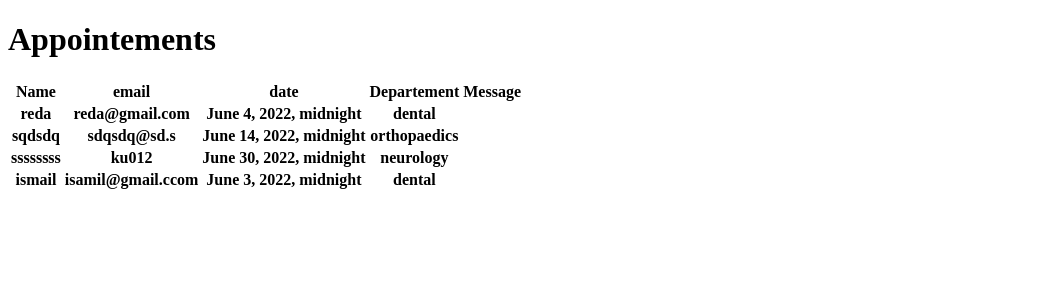
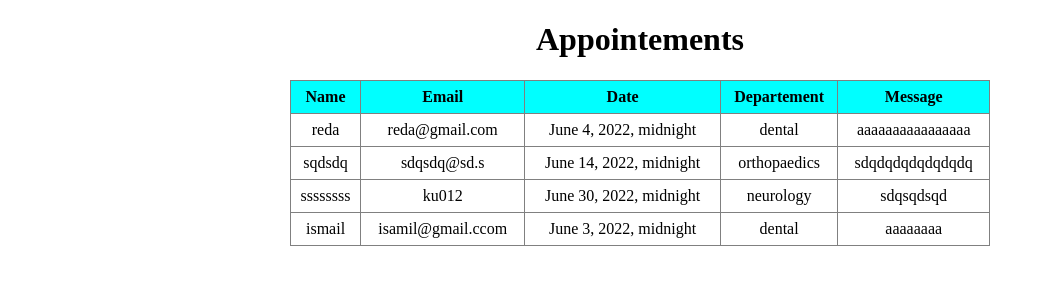
Before and after one commit to cuutiee/hopitallll-master, a Django app: template hopitall/templates/appointements.html in a window 1280 px wide. Shown: the top 300 px of the page, without its empty margins (0-1045 px from the left). Run offline with Django 4.2, Linux system fonts and the light colour scheme; the template is opened without the code that fills it: values that come from a table or form of the project are taken from there, others are empty; data comes from the database, SQL or seed files in the repository; parts of the project's set-up code (start-up, migrations or seed data) failed here and were passed over.

Commit message:
commit 1

```diff
--- a/hopitall/templates/appointements.html
+++ b/hopitall/templates/appointements.html
@@ -1,10 +1,52 @@
 <!DOCTYPE html>
+<style>
+    h1{
+        text-align: center;
+    }
+    table {
+border-collapse:collapse;
+width:100%;
+max-width:700px;
+min-width:400px;
+margin-left: auto;
+margin-right: auto;
+text-align:center;
+}
+
+
+caption {
+caption-side:bottom;
+font-weight:bold;
+font-style:italic;
+margin:4px;
+}
+
+table,th, td {
+border: 1px solid gray;
+}
+
+th, td {
+height: 24px;
+padding:4px;
+vertical-align:middle;
+}
+
+th {
+background-color: aqua;
+}
+
+.rowtitle {
+background: #9CF;
+font-weight:bold;
+}
+
+</style>
 <h1>Appointements</h1>
 <table>
     <tr>
         <th>Name</th>
-        <th>email</th>
-        <th>date</th>
+        <th>Email</th>
+        <th>Date</th>
         <th>Departement</th>
         <th>Message</th>
 
@@ -12,11 +54,11 @@
 
 {% for formulair in appointement %}
     <tr>
-        <th>{{formulair.name}}</th>
-        <th>{{formulair.email}}</th>
-        <th>{{formulair.date}}</th>
-        <th>{{formulair.departement}}</th>
-        <th>{{formulair.Message}}</th>
+        <td>{{formulair.name}}</td>
+        <td>{{formulair.email}}</td>
+        <td>{{formulair.date}}</td>
+        <td>{{formulair.departement}}</td>
+        <td>{{formulair.message}}</td>
     </tr>
 
 {% endfor %}
```
